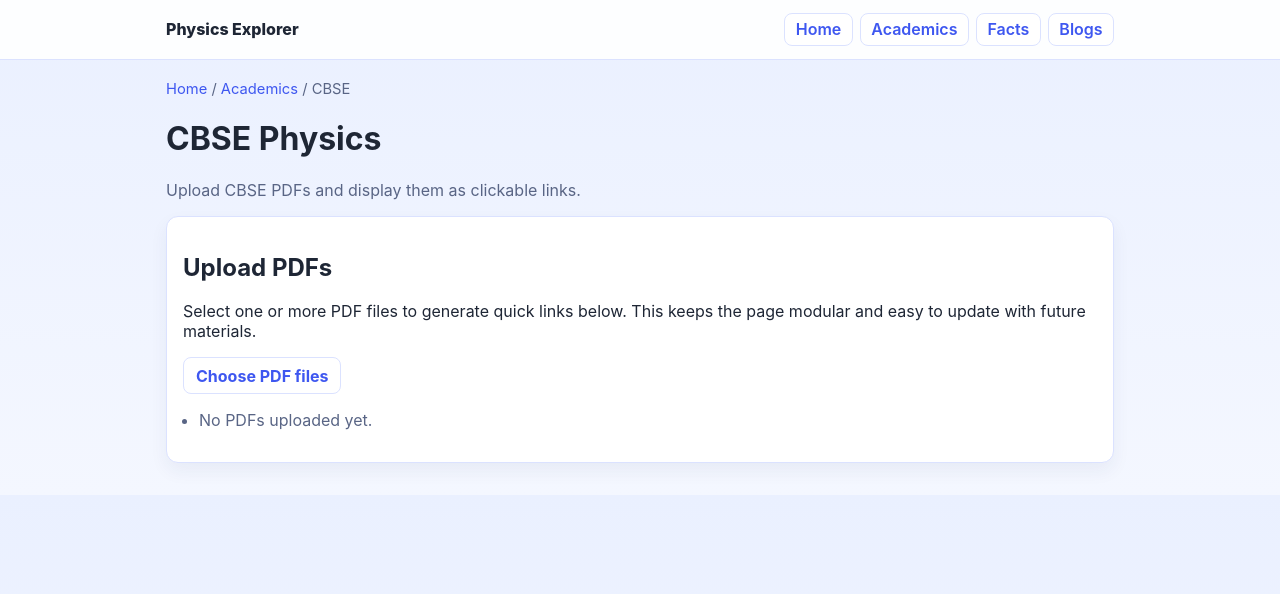
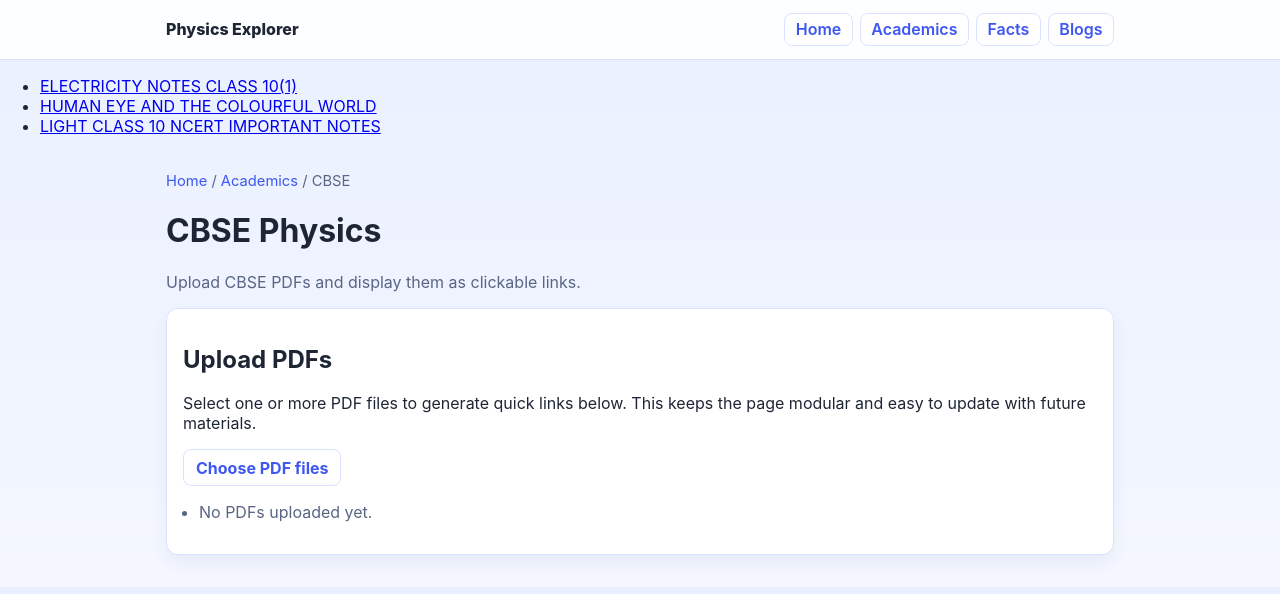
Before and after one commit to opticrealm/opticrealm.github.io, a plain HTML site: page cbse.html in a window 1280 px wide. Drawn offline with Linux system fonts and the light colour scheme.

Commit message:
Update cbse.html

```diff
--- a/cbse.html
+++ b/cbse.html
@@ -19,6 +19,11 @@
         </div>
       </nav>
     </header>
+    <ul>
+  <li><a href="pdfs/ELECTRICITY NOTES CLASS 10(1).pdf" target="_blank">ELECTRICITY NOTES CLASS 10(1)</a></li>
+  <li><a href="pdfs/HUMAN EYE AND THE COLOURFUL WORLD.pdf" target="_blank">HUMAN EYE AND THE COLOURFUL WORLD</a></li>
+  <li><a href="pdfs/LIGHT CLASS 10 NCERT IMPORTANT NOTES.pdf" target="_blank">LIGHT CLASS 10 NCERT IMPORTANT NOTES</a></li>
+</ul>
 
     <main class="page">
       <p class="breadcrumb">
```
